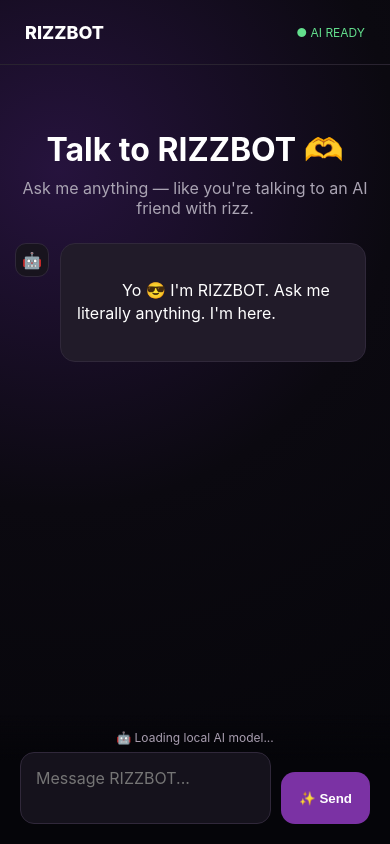
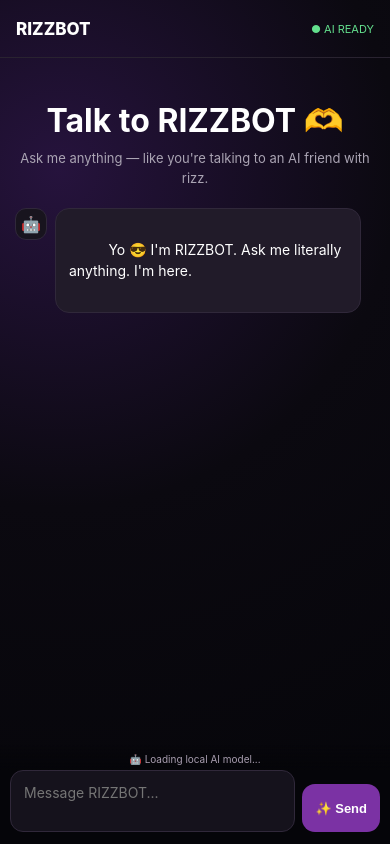
Before and after one commit to ogtroxin/rizzbot, a website: page public/index.html in a window 390 px wide. Drawn offline with Linux system fonts and the light colour scheme.

Commit message:
Update index.html

```diff
--- a/public/index.html
+++ b/public/index.html
@@ -273,6 +273,106 @@ textarea:focus{
 }
 
 @media(max-width:800px){
+  @media(max-width:800px){
+
+  .app{
+    display:block;
+    height:100dvh;
+  }
+
+  .side{
+    display:none;
+  }
+
+  .main{
+    width:100%;
+    height:100dvh;
+  }
+
+  .top{
+    height:58px;
+    padding:0 16px;
+  }
+
+  .brand{
+    font-size:17px;
+  }
+
+  .online{
+    font-size:11px;
+  }
+
+  .chat{
+    padding:18px 12px 125px;
+  }
+
+  .welcome{
+    margin:25px auto 20px;
+  }
+
+  .welcome h1{
+    font-size:28px;
+  }
+
+  .welcome p{
+    font-size:13px;
+    line-height:1.5;
+  }
+
+  .row{
+    width:100%;
+    margin:14px auto;
+    gap:8px;
+  }
+
+  .avatar{
+    width:32px;
+    height:32px;
+  }
+
+  .bubble{
+    max-width:82%;
+    padding:11px 13px;
+    font-size:14px;
+    border-radius:14px;
+  }
+
+  .composer{
+    left:0;
+    width:100%;
+    padding:8px 10px 12px;
+    background:linear-gradient(
+      transparent,
+      #050509 25%
+    );
+  }
+
+  .composer-inner{
+    width:100%;
+    gap:7px;
+  }
+
+  textarea{
+    min-height:48px;
+    max-height:110px;
+    padding:13px;
+    font-size:14px;
+    border-radius:13px;
+  }
+
+  .send{
+    height:48px;
+    padding:0 13px;
+    font-size:13px;
+    border-radius:13px;
+  }
+
+  .status{
+    font-size:10px;
+    margin-bottom:5px;
+  }
+
+}
   .side{
     display:none;
   }
```
